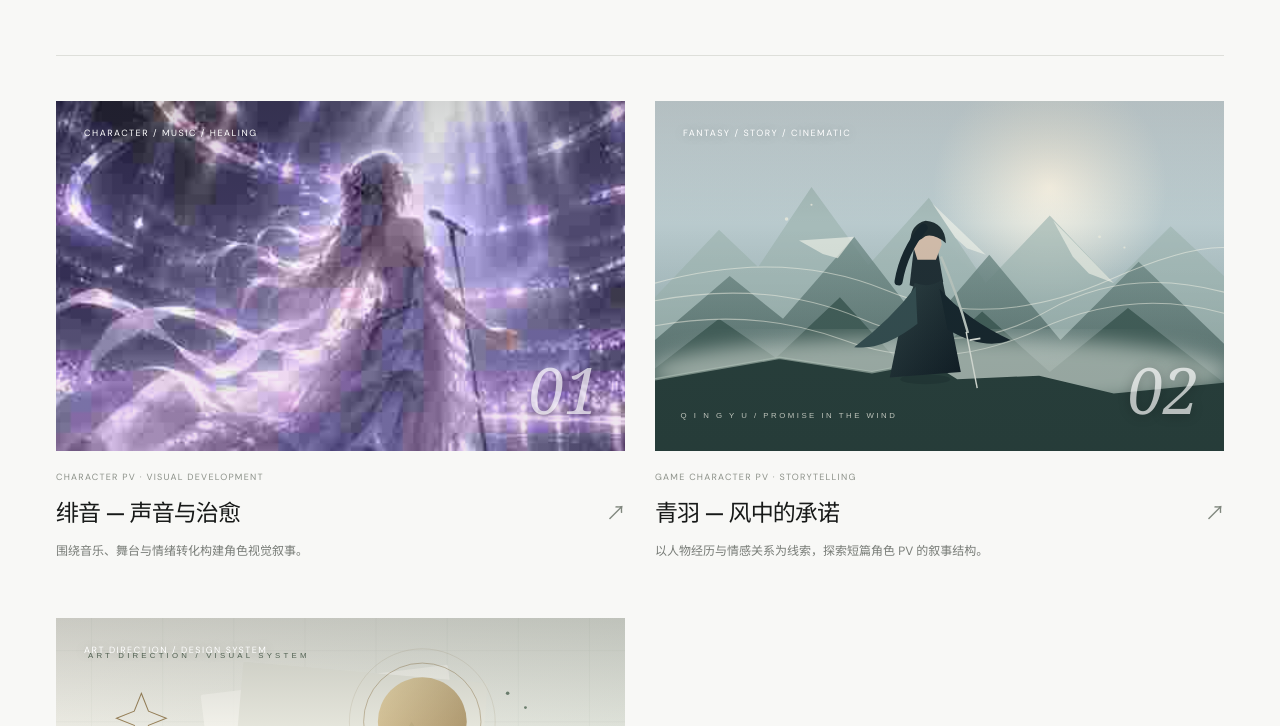
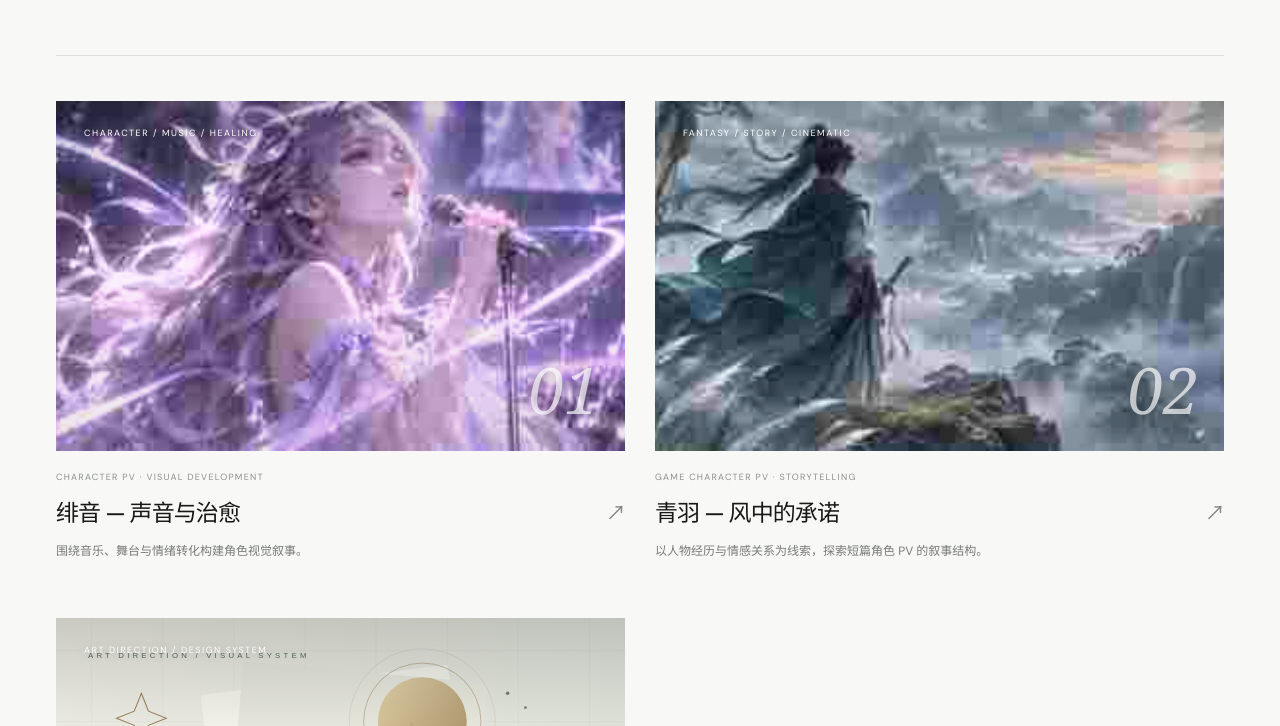
Before and after one commit to lc371005266-ux/personal-site, a plain HTML site: page projects.html in a window 1280 px wide. Shown: the part 374-1100 px from the top of the page. Drawn offline with Linux system fonts and the light colour scheme.

Commit message:
Add cinematic project imagery for Fenyin and Qingyu

```diff
--- a/projects.html
+++ b/projects.html
@@ -3,8 +3,8 @@
 <body><a class="skip" href="#main">跳到正文</a><header class="site-header"><a class="brand" href="index.html"><span class="brand-mark">LC</span><span class="brand-name">CREATIVE PORTFOLIO</span></a><button class="menu-toggle" type="button" aria-expanded="false" aria-controls="site-nav" aria-label="打开导航"><span></span><span></span></button><nav id="site-nav" aria-label="主导航"><a href="projects.html" aria-current="page">项目案例</a><a href="index.html#about">关于</a><a href="links.html">链接</a><a href="notes.html">笔记</a><a class="nav-contact" href="index.html#contact">联系 ↗</a></nav></header>
 <main id="main" class="project-index"><div class="project-intro"><p class="eyebrow">SELECTED WORK / 2026</p><h1>项目案例<span>。</span></h1><p>以角色叙事、AI 视觉与动态影像为核心，记录从创意概念、视觉探索到制作方法的过程。</p></div>
 <div class="case-grid">
-<a class="case-card" href="project.html?case=fenyin"><div class="case-art"><img src="assets/fenyin-stage.jpg?v=20261119" alt="绯音舞台与声浪概念视觉"><span class="case-mark">CHARACTER / MUSIC / HEALING</span><span class="case-number">01</span></div><div class="case-meta">CHARACTER PV · VISUAL DEVELOPMENT</div><div class="case-title">绯音 — 声音与治愈<span>↗</span></div><p class="case-desc">围绕音乐、舞台与情绪转化构建角色视觉叙事。</p></a>
-<a class="case-card" href="project.html?case=qingyu"><div class="case-art"><img src="assets/qingyu-wind.svg" alt="青羽山崖与风的概念视觉"><span class="case-mark">FANTASY / STORY / CINEMATIC</span><span class="case-number">02</span></div><div class="case-meta">GAME CHARACTER PV · STORYTELLING</div><div class="case-title">青羽 — 风中的承诺<span>↗</span></div><p class="case-desc">以人物经历与情感关系为线索，探索短篇角色 PV 的叙事结构。</p></a>
+<a class="case-card" href="project.html?case=fenyin"><div class="case-art"><img src="assets/fenyin-close-small.jpg?v=20261119" alt="绯音舞台与声浪概念视觉"><span class="case-mark">CHARACTER / MUSIC / HEALING</span><span class="case-number">01</span></div><div class="case-meta">CHARACTER PV · VISUAL DEVELOPMENT</div><div class="case-title">绯音 — 声音与治愈<span>↗</span></div><p class="case-desc">围绕音乐、舞台与情绪转化构建角色视觉叙事。</p></a>
+<a class="case-card" href="project.html?case=qingyu"><div class="case-art"><img src="assets/qingyu-stage.jpg?v=20261119" alt="青羽山崖与风的概念视觉"><span class="case-mark">FANTASY / STORY / CINEMATIC</span><span class="case-number">02</span></div><div class="case-meta">GAME CHARACTER PV · STORYTELLING</div><div class="case-title">青羽 — 风中的承诺<span>↗</span></div><p class="case-desc">以人物经历与情感关系为线索，探索短篇角色 PV 的叙事结构。</p></a>
 <a class="case-card" href="project.html?case=system"><div class="case-art"><img src="assets/visual-system.svg" alt="版本主题视觉系统概念设计"><span class="case-mark">ART DIRECTION / DESIGN SYSTEM</span><span class="case-number">03</span></div><div class="case-meta">VISUAL DESIGN · WORKFLOW</div><div class="case-title">版本主题视觉系统<span>↗</span></div><p class="case-desc">从情绪板到最终落地，建立可复用的游戏版本视觉包装流程。</p></a>
 </div><p class="case-disclaimer">页面中的抽象图形为概念占位视觉，用于表达项目方向；并非最终项目截图或已交付成果。可在后续替换为真实作品图片、视频与过程稿。</p></main>
 <footer class="site-footer"><a class="footer-brand" href="index.html">LC<span>.</span></a><span>DESIGNED WITH INTENTION.</span><span>© 2026 LC PORTFOLIO</span><a href="admin/index.html">内容管理 ↗</a></footer>
```
Also changed, not shown: index.html (+2 -2 lines), project.html (+1 -1 lines), assets/fenyin-close-small.jpg (added), assets/qingyu-stage.jpg (added).
